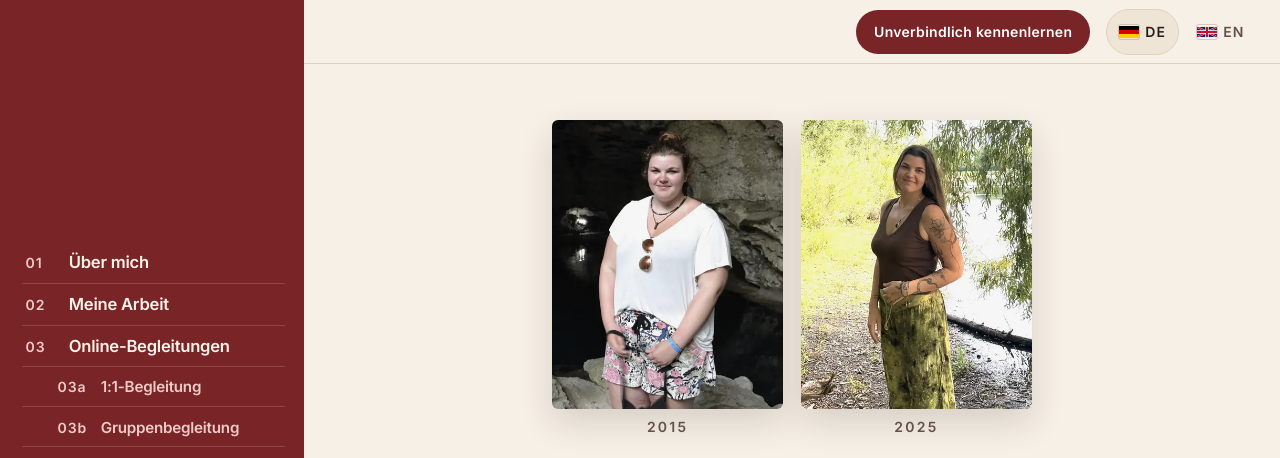
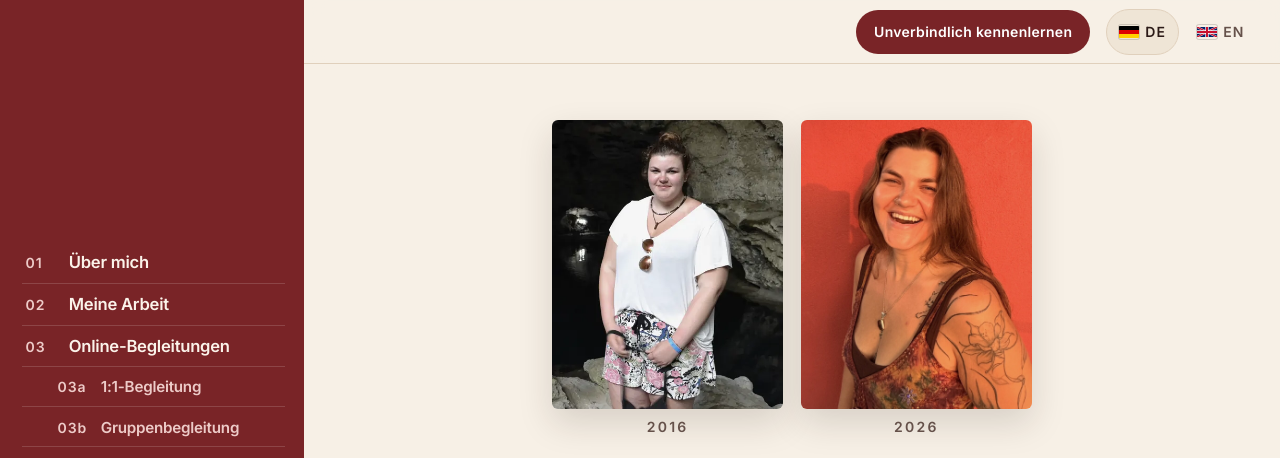
Before and after one commit to lechcode/lilly-stradner-vorschau, a plain HTML site: page index.html in a window 1280 px wide. Shown: the top 458 px of the page. Drawn offline with Linux system fonts and the light colour scheme.

Commit message:
Kundenwunsch umgesetzt (Cloud-Runner) · j-20261119-1131-lilly-stradner-2cw7

```diff
--- a/index.html
+++ b/index.html
@@ -116,18 +116,15 @@
              alt="Lilly vor zehn Jahren in einer Höhle: weißes Shirt, Haare hochgesteckt, vorsichtiges Lächeln.">
         </picture>
         <!-- Jahreszahl aus den Aufnahmedaten der Dateien — Lilly bestaetigen lassen -->
-        <figcaption>2015</figcaption>
+        <figcaption>2016</figcaption>
       </figure>
       <figure>
         <picture>
-          <source type="image/webp" srcset="assets/img/heute-440.webp 440w, assets/img/heute-880.webp 880w" sizes="(min-width:900px) 260px, 42vw">
-          <img src="assets/img/heute-440.jpg"
-               srcset="assets/img/heute-440.jpg 440w, assets/img/heute-880.jpg 880w"
-               sizes="(min-width:900px) 260px, 42vw"
+          <img src="assets/img/heute-neu.jpg"
                width="440" height="550" fetchpriority="high"
-             alt="Lilly heute am Seeufer unter einer Weide: braunes Top, tätowierter Arm, ruhiges Lächeln.">
+             alt="Lilly heute lachend vor einer roten Wand: gemustertes Top, tätowierter Arm, offenes Lächeln.">
         </picture>
-        <figcaption>2025</figcaption>
+        <figcaption>2026</figcaption>
       </figure>
     </div>
 
```
Also changed, not shown: en.html (+4 -7 lines), assets/img/heute-neu.jpg (added).
